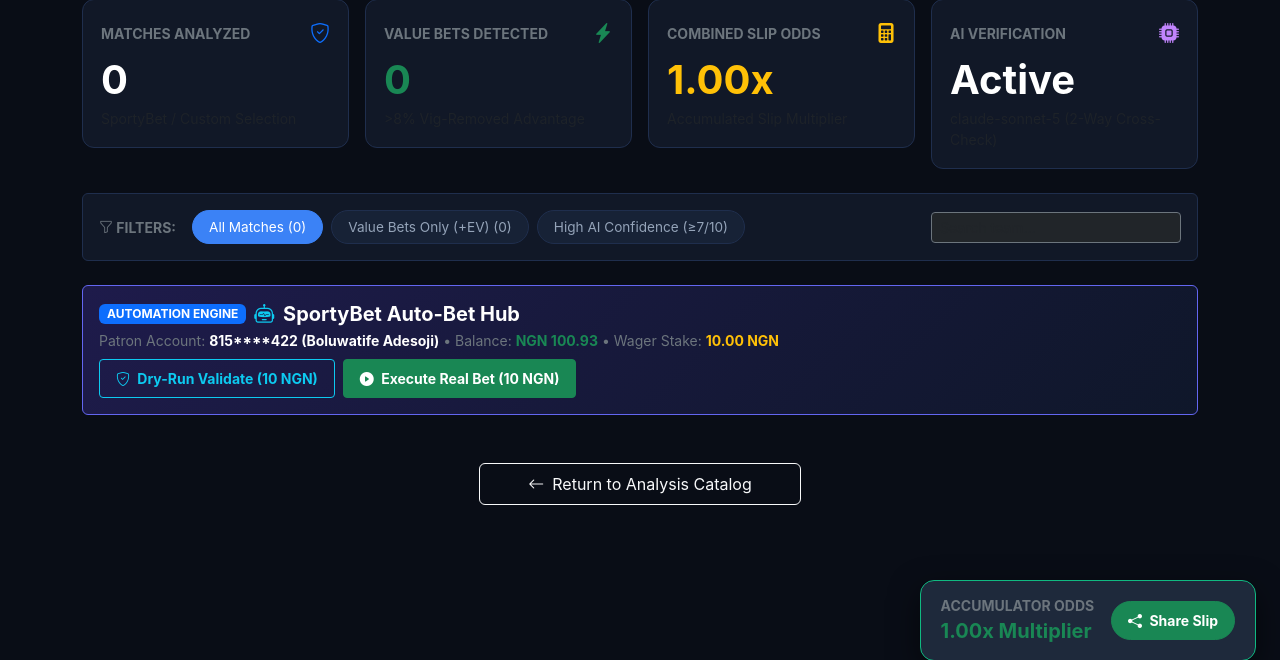
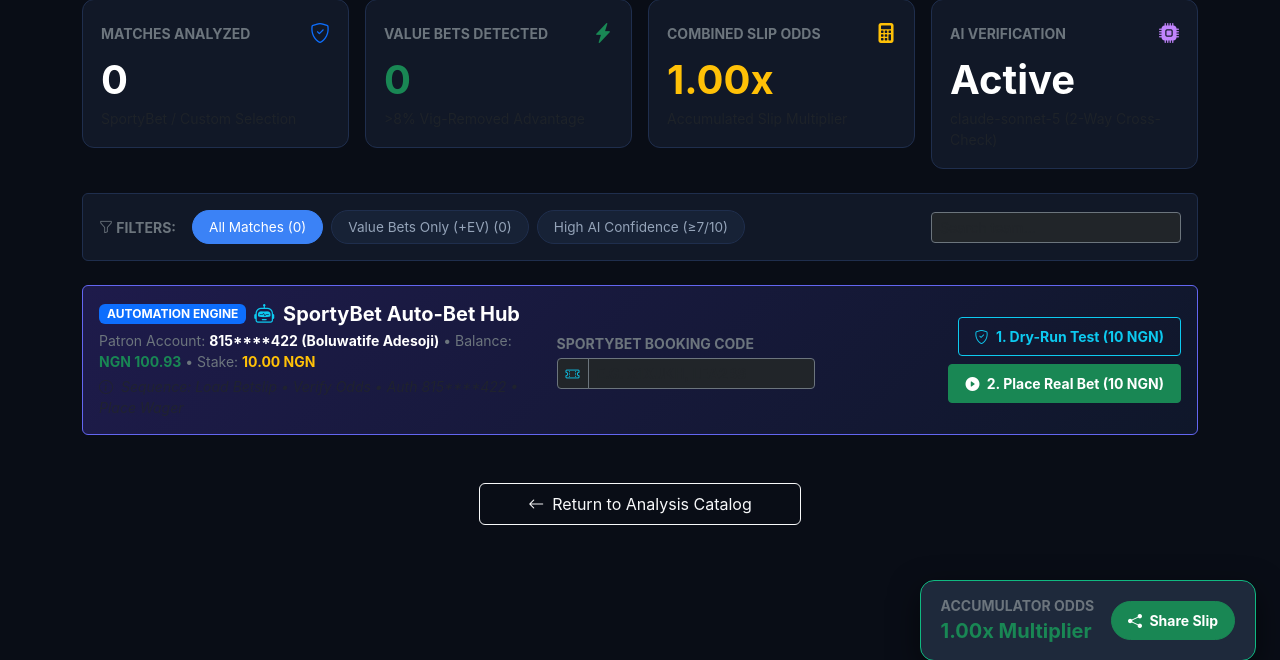
Before and after one commit to Botunade/Football-predictor-, a FastAPI app: template src/web/templates/results.html in a window 1280 px wide. Shown: the part 119-779 px from the top of the page. Run offline with FastAPI, Linux system fonts and the light colour scheme; the template is opened without the code that fills it, so the values that code supplies are empty.

Commit message:
fix(automation-slip): fix betslip generation input, booking code validation, and switch LLM to ultra-fast flash-lite

```diff
--- a/src/web/app.py
+++ b/src/web/app.py
@@ -171,8 +171,11 @@ async def api_place_bet(request: Request):
                 data = {}
 
         code = str(data.get("code", "")).strip().upper()
-        if not code:
-            return JSONResponse({"success": False, "message": "Booking code is required"}, status_code=400)
+        if not code or len(code) > 12 or " " in code:
+            return JSONResponse({
+                "success": False,
+                "message": f"Invalid SportyBet booking code format '{code}'. Please enter a valid SportyBet booking code (e.g. X1XUKH, LEA2BS) to generate the betslip."
+            }, status_code=400)
 
         stake = float(data.get("stake", 10.0))
         dry_run = str(data.get("dry_run", "true")).lower() in ["true", "1", "yes"]
--- a/src/web/templates/results.html
+++ b/src/web/templates/results.html
@@ -241,25 +241,38 @@
 
         <!-- SportyBet Automation Hub Card -->
         <div class="card p-3 mb-4 rounded" style="background: linear-gradient(135deg, #1e1b4b 0%, #0f172a 100%); border: 1px solid #6366f1;">
-            <div class="d-flex justify-content-between align-items-center flex-wrap gap-2">
-                <div>
+            <div class="row align-items-center g-3">
+                <div class="col-lg-5 col-12">
                     <div class="d-flex align-items-center gap-2 mb-1">
                         <span class="badge bg-primary px-2 py-1">AUTOMATION ENGINE</span>
                         <h5 class="fw-bold mb-0 text-white"><i class="bi bi-robot text-info me-1"></i> SportyBet Auto-Bet Hub</h5>
                     </div>
-                    <div class="small text-secondary">
-                        Patron Account: <strong class="text-white">815****422 (Boluwatife Adesoji)</strong> &bull; Balance: <strong class="text-success">NGN 100.93</strong> &bull; Wager Stake: <strong class="text-warning">10.00 NGN</strong>
+                    <div class="small text-secondary mb-1">
+                        Patron Account: <strong class="text-white">815****422 (Boluwatife Adesoji)</strong> &bull; Balance: <strong class="text-success">NGN 100.93</strong> &bull; Stake: <strong class="text-warning">10.00 NGN</strong>
+                    </div>
+                    <div class="small text-muted fst-italic">
+                        <i class="bi bi-info-circle me-1"></i> Sequence: Load Betslip &bull; Verify Odds &bull; Auth 815****422 &bull; Place Wager
                     </div>
                 </div>
-                <div class="d-flex gap-2 align-items-center">
+
+                <div class="col-lg-3 col-12">
+                    <label class="small text-secondary fw-bold text-uppercase mb-1">SportyBet Booking Code</label>
+                    <div class="input-group input-group-sm">
+                        <span class="input-group-text bg-dark border-secondary text-info"><i class="bi bi-ticket-perforated"></i></span>
+                        <input type="text" id="autoBookingCode" class="form-control bg-dark border-secondary text-white text-uppercase fw-bold" placeholder="e.g. X1XUKH, LEA2BS" value="{% if result.code|length <= 10 and not ' ' in result.code %}{{ result.code }}{% endif %}">
+                    </div>
+                </div>
+
+                <div class="col-lg-4 col-12 d-flex gap-2 align-items-end justify-content-lg-end flex-wrap">
                     <button class="btn btn-outline-info btn-sm fw-bold px-3 py-2" id="btnDryRun" onclick="triggerSportyAutomation(true)">
-                        <i class="bi bi-shield-check me-1"></i> Dry-Run Validate (10 NGN)
+                        <i class="bi bi-shield-check me-1"></i> 1. Dry-Run Test (10 NGN)
                     </button>
                     <button class="btn btn-success btn-sm fw-bold px-3 py-2" id="btnLiveBet" onclick="triggerSportyAutomation(false)">
-                        <i class="bi bi-play-circle-fill me-1"></i> Execute Real Bet (10 NGN)
+                        <i class="bi bi-play-circle-fill me-1"></i> 2. Place Real Bet (10 NGN)
                     </button>
                 </div>
             </div>
+
             <div id="automationStatusArea" class="mt-3 d-none">
                 <div class="alert alert-secondary mb-0 py-2 small d-flex align-items-center gap-2" id="automationStatusBox">
                     <div class="spinner-border spinner-border-sm text-info" id="automationSpinner" role="status"></div>
@@ -665,9 +678,17 @@
             const spinner = document.getElementById('automationSpinner');
             const btnDry = document.getElementById('btnDryRun');
             const btnLive = document.getElementById('btnLiveBet');
+            const codeInput = document.getElementById('autoBookingCode');
+
+            const code = codeInput ? codeInput.value.trim().toUpperCase() : "";
+            if (!code || code.length < 4 || code.length > 10 || code.includes(" ")) {
+                alert("Please enter a valid SportyBet booking code (e.g. X1XUKH, LEA2BS) to load the betslip.");
+                if (codeInput) codeInput.focus();
+                return;
+            }
 
             if (!isDryRun) {
-                if (!confirm("CONFIRMATION: You are about to place a real 10 NGN wager on SportyBet using your verified account (815****422). Proceed?")) {
+                if (!confirm(`CONFIRMATION: You are about to place a real 10 NGN wager on SportyBet using booking code ${code} and verified account 815****422. Proceed?`)) {
                     return;
                 }
             }
@@ -676,15 +697,15 @@
             spinner.classList.remove('d-none');
             statusBox.className = "alert alert-info mb-0 py-2 small d-flex align-items-center gap-2";
             statusText.innerText = isDryRun
-                ? "Launching headless Chromium & validating betslip with 10 NGN stake (Dry-Run)..."
-                : "Logging into SportyBet, loading slip, and placing 10 NGN wager...";
+                ? `Launching headless Chromium, loading code ${code}, and validating betslip with 10 NGN stake (Dry-Run)...`
+                : `Logging into SportyBet account 815****422, loading code ${code}, and executing 10 NGN wager...`;
 
             btnDry.disabled = true;
             btnLive.disabled = true;
 
             try {
                 const payload = {
-                    code: "{{ result.code }}",
+                    code: code,
                     stake: 10.0,
                     dry_run: isDryRun ? "true" : "false",
                     confirm: isDryRun ? "false" : "true"
```
Also changed, not shown: src/models/ai_agent.py (+30 -21 lines).
